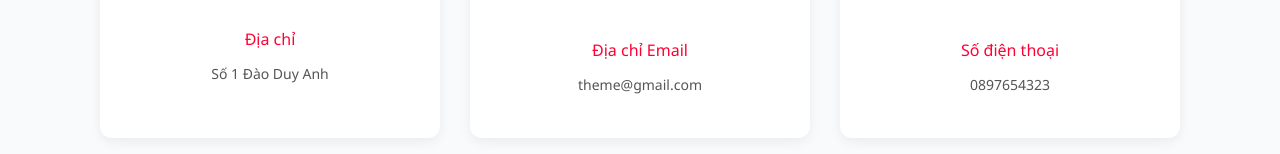
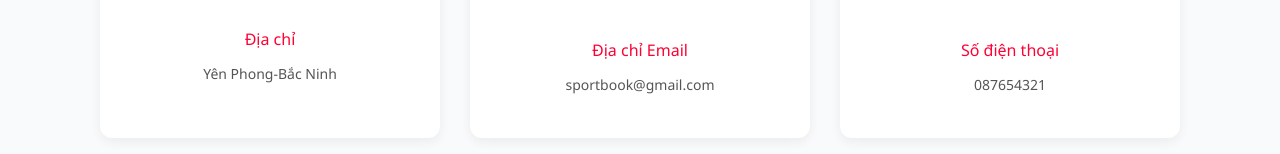
Before and after one commit to congdien19/react, a React (Create React App) app: page / in a window 1280 px wide. Both pictures are taken after a click on the item "Contact". Shown: the part 350-504 px from the top of the page. Built offline with nearby package versions, Linux system fonts and the light colour scheme.

Commit message:
Update Contact.js

```diff
--- a/src/components/Main/Contact.js
+++ b/src/components/Main/Contact.js
@@ -13,17 +13,17 @@ function Contact() {
         <div className="info-box">
           <img src="/images/map.png" alt="map" />
           <h4>Địa chỉ</h4>
-          <p>Số 1 Đào Duy Anh</p>
+          <p>Yên Phong-Bắc Ninh</p>
         </div>
         <div className="info-box">
           <img src="/images/mail.png" alt="email" />
           <h4>Địa chỉ Email</h4>
-          <p>theme@gmail.com</p>
+          <p>sportbook@gmail.com</p>
         </div>
         <div className="info-box">
           <img src="/images/phone.png" alt="phone" />
           <h4>Số điện thoại</h4>
-          <p>0897654323</p>
+          <p>087654321</p>
         </div>
       </div>
 
```
